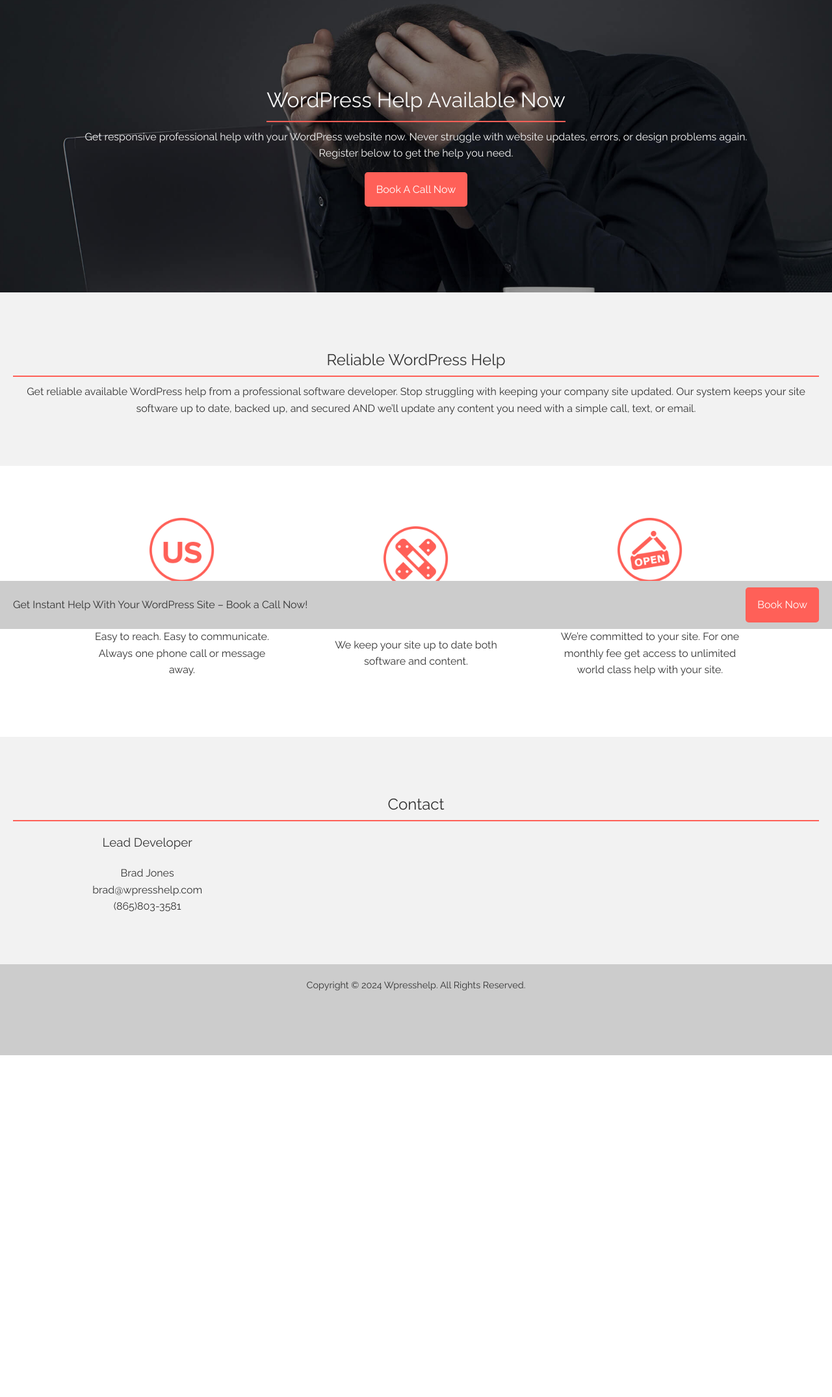
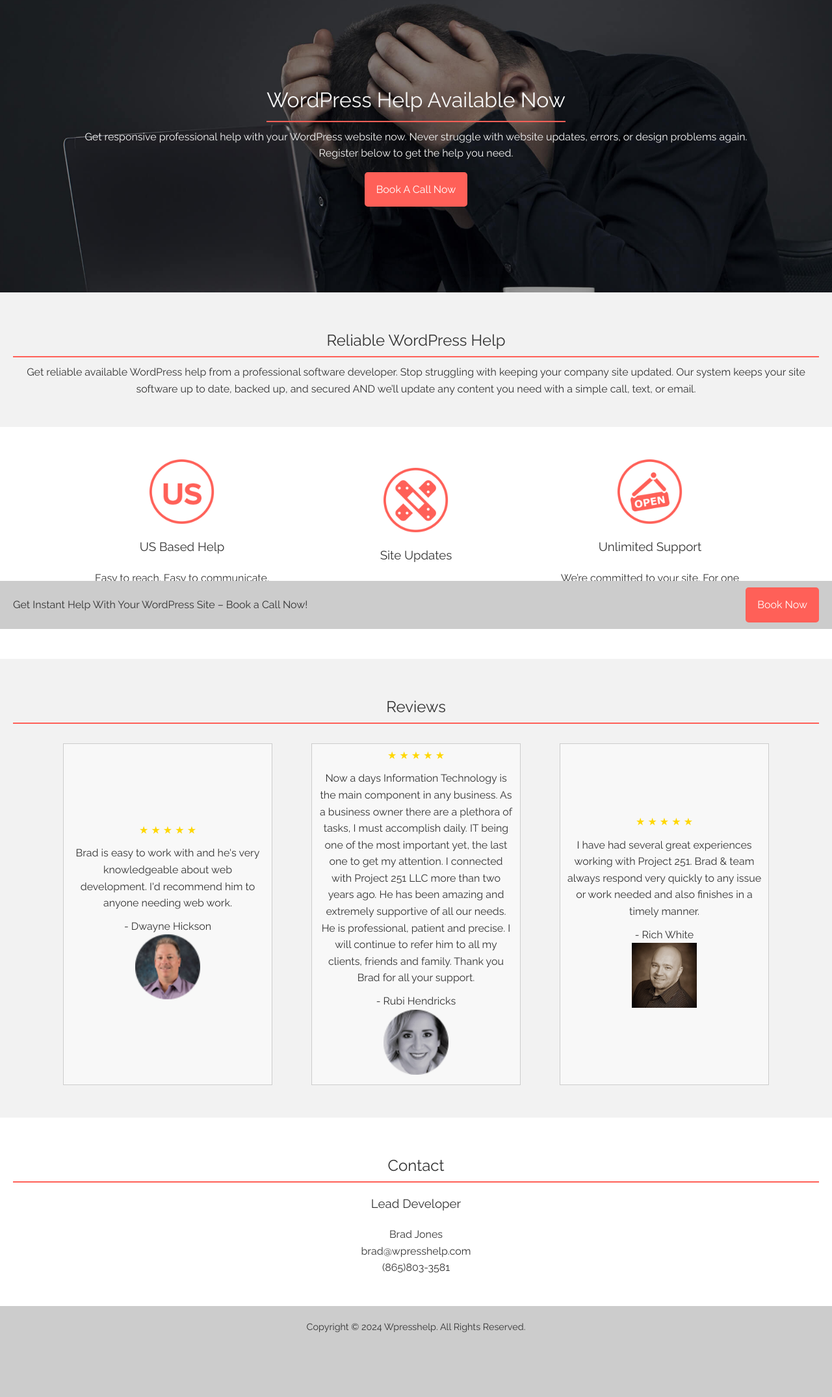
Before and after one commit to pro251/wpresshelp, a Jekyll site: the page built from index.html, in a window 1280 px wide. Shown: the whole page at 65% size. Built offline with Jekyll 4.4.1, drawn with Linux system fonts in a browser that asks for light colours; before the commit the page ends 1624 px from its top, so only the background shows below that.

Commit message:
Add reviews section

```diff
--- /dev/null
+++ b/_includes/homepage/contact.html
@@ -0,0 +1,9 @@
+<div class="container-heading">
+    <h2>Contact</h2>
+</div>
+<div class="container-content">
+    <div class="contact-info">
+        <h3>Lead Developer</h3>
+        <p>Brad Jones<br>brad@wpresshelp.com<br>(865)803-3581</p>
+    </div>
+</div>
--- /dev/null
+++ b/_includes/homepage/hero.html
@@ -0,0 +1,12 @@
+<div id="homepage-hero">
+    <h1>WordPress Help Available Now</h1>
+    <div class="content">
+        <p>Get responsive professional help with your WordPress website now. Never struggle with website updates,
+            errors,
+            or design problems again. Register below to get the help you need.</p>
+        <a href="https://calendly.com/wpresshelp/15min"
+           class="btn btn-primary"
+           target="_blank"
+           rel="noopener noreferrer">Book A Call Now</a>
+    </div>
+</div>
--- /dev/null
+++ b/_includes/homepage/reviews.html
@@ -0,0 +1,47 @@
+<div class="container-heading">
+    <h2>Reviews</h2>
+</div>
+<div class="feature reviews">
+    <div class="container-item">
+        <div class="star-rating">
+            <span class="star">&#9733;</span>
+            <span class="star">&#9733;</span>
+            <span class="star">&#9733;</span>
+            <span class="star">&#9733;</span>
+            <span class="star">&#9733;</span>
+        </div>
+        <p>Brad is easy to work with and he's very knowledgeable about web development. I'd recommend him to anyone
+            needing web work.</p>
+        <span>- Dwayne Hickson</span>
+        <img src="{{ 'assets/images/reviews/dwayne.png' | relative_url }}" alt="Dwayne Hickson Picture">
+    </div>
+    <div class="container-item">
+        <div class="star-rating">
+            <span class="star">&#9733;</span>
+            <span class="star">&#9733;</span>
+            <span class="star">&#9733;</span>
+            <span class="star">&#9733;</span>
+            <span class="star">&#9733;</span>
+        </div>
+        <p>Now a days Information Technology is the main component in any business. As a business owner there are a
+            plethora of tasks, I must accomplish daily. IT being one of the most important yet, the last one to get
+            my attention. I connected with Project 251 LLC more than two years ago. He has been amazing and
+            extremely supportive of all our needs. He is professional, patient and precise. I will continue to refer
+            him to all my clients, friends and family. Thank you Brad for all your support.</p>
+        <span>- Rubi Hendricks</span>
+        <img src="{{ 'assets/images/reviews/rubi.png' | relative_url }}" alt="Rubi Hendricks Picture">
+    </div>
+    <div class="container-item">
+        <div class="star-rating">
+            <span class="star">&#9733;</span>
+            <span class="star">&#9733;</span>
+            <span class="star">&#9733;</span>
+            <span class="star">&#9733;</span>
+            <span class="star">&#9733;</span>
+        </div>
+        <p>I have had several great experiences working with Project 251. Brad & team always respond very quickly to
+            any issue or work needed and also finishes in a timely manner.</p>
+        <span>- Rich White</span>
+        <img src="{{ 'assets/images/reviews/rich.png' | relative_url }}" alt="Rich White Picture">
+    </div>
+</div>
--- /dev/null
+++ b/_includes/homepage/services.html
@@ -0,0 +1,18 @@
+<div class="feature">
+    <div class="container-item">
+        <img src="{{ 'assets/images/icon-us.png' | relative_url }}" alt="US Based Help">
+        <h3>US Based Help</h3>
+        <p>Easy to reach. Easy to communicate. Always one phone call or message away.</p>
+    </div>
+    <div class="container-item">
+        <img src="{{ 'assets/images/icon-one-time.png' | relative_url }}" alt="Site Updates">
+        <h3>Site Updates</h3>
+        <p>We keep your site up to date both software and content.</p>
+    </div>
+    <div class="container-item">
+        <img src="{{ 'assets/images/icon-open.png' | relative_url }}" alt="Unlimited Support">
+        <h3>Unlimited Support</h3>
+        <p>We’re committed to your site. For one monthly fee get access to unlimited world class help with your
+            site.</p>
+    </div>
+</div>
--- /dev/null
+++ b/_includes/partials/fixedcta.html
@@ -0,0 +1,9 @@
+<div class="fixed-bottom-container" id="fixed-bottom-container">
+    <div class="content">
+        Get Instant Help With Your WordPress Site – Book a Call Now!
+        <a href="https://calendly.com/wpresshelp/15min"
+           class="btn btn-primary"
+           target="_blank"
+           rel="noopener noreferrer">Book Now</a>
+    </div>
+</div>
--- a/_sass/_base.scss
+++ b/_sass/_base.scss
@@ -30,6 +30,10 @@
   margin-top: 0;
 }
 
+.star-rating {
+  color: gold;
+}
+
 footer {
   min-height: 100px;
 }
--- a/_sass/_colors.scss
+++ b/_sass/_colors.scss
@@ -1,6 +1,7 @@
 // _sass/_colors.scss
 $white: #f8f8f8;
 $black: #333333;
+$grey: #ccc;
 $brand-primary: #ff6058;
 $cta-text: #ffffff;
 
--- a/_sass/_container.scss
+++ b/_sass/_container.scss
@@ -11,7 +11,31 @@
     margin-bottom: 10px;
   }
 
-  &.feature {
+  &.dark {
+    .container-heading, .container-content {
+      width: 100%;
+    }
+
+    .contact-info {
+      @media (min-width: 768px) {
+        flex: 0 0 33.333%;
+        max-width: 33.333%;
+        &:not(:first-child) {
+          display: none;
+        }
+      }
+    }
+  }
+}
+
+.reviews .container-item {
+  background-color: $white;
+  border: 1px solid $grey;
+  padding: 5px 10px;
+  align-items: start;
+}
+
+.feature {
   display: flex;
   flex-wrap: wrap;
   justify-content: center;
@@ -38,25 +62,18 @@
   }
 }
 
-  &.dark {
-    .container-heading, .container-content {
-      width: 100%;
-    }
-
-    .contact-info {
-      @media (min-width: 768px) {
-        flex: 0 0 33.333%;
-        max-width: 33.333%;
-        &:not(:first-child) {
-          display: none;
-        }
-      }
-    }
-  }
+.container.feature.reviews .container-item {
+  flex: 1 1 22%;
+  max-width: 22%;
+  box-sizing: border-box;
+  display: flex;
+  flex-direction: column;
+  align-items: center;
+  text-align: center;
 }
 
 @media (min-width: 768px) {
   .container {
-    padding: 60px 20px;
+    padding: 30px 20px;
   }
 }
--- a/index.html
+++ b/index.html
@@ -5,59 +5,25 @@
 Elevate your business online with professional, personalized help."
 ---
 
-<div id="homepage-hero">
-    <h1>WordPress Help Available Now</h1>
-    <div class="content">
-        <p>Get responsive professional help with your WordPress website now. Never struggle with website updates, errors,
-            or design problems again. Register below to get the help you need.</p>
-        <a href="https://calendly.com/wpresshelp/15min"
-           class="btn btn-primary"
-           target="_blank"
-           rel="noopener noreferrer">Book A Call Now</a>
-    </div>
+{% include homepage/hero.html %}
+
+<div class="container dark">
+    <h2>Reliable WordPress Help</h2>
+    <p>Get reliable available WordPress help from a professional software developer. Stop struggling with keeping your
+        company site updated. Our system keeps your site software up to date, backed up, and secured AND we’ll update
+        any content you need with a simple call, text, or email.</p>
+</div>
+
+<div class="container">
+ {% include homepage/services.html %}
 </div>
 
 <div class="container dark">
-    <h2>Reliable WordPress Help</h2>
-    <p>Get reliable available WordPress help from a professional software developer. Stop struggling with keeping your company site updated. Our system keeps your site software up to date, backed up, and secured AND we’ll update any content you need with a simple call, text, or email.</p>
+    {% include homepage/reviews.html %}
 </div>
 
-<div class="container feature">
-    <div class="container-item">
-        <img src="{{ 'assets/images/icon-us.png' | relative_url }}" alt="US Based Help">
-        <h3>US Based Help</h3>
-        <p>Easy to reach. Easy to communicate. Always one phone call or message away.</p>
-    </div>
-    <div class="container-item">
-        <img src="{{ 'assets/images/icon-one-time.png' | relative_url }}" alt="Site Updates">
-        <h3>Site Updates</h3>
-        <p>We keep your site up to date both software and content.</p>
-    </div>
-    <div class="container-item">
-        <img src="{{ 'assets/images/icon-open.png' | relative_url }}" alt="Unlimited Support">
-        <h3>Unlimited Support</h3>
-        <p>We’re committed to your site. For one monthly fee get access to unlimited world class help with your site.</p>
-    </div>
+<div class="container">
+    {% include homepage/contact.html %}
 </div>
 
-<div class="container dark">
-    <div class="container-heading">
-        <h2>Contact</h2>
-    </div>
-    <div class="container-content">
-        <div class="contact-info">
-            <h3>Lead Developer</h3>
-            <p>Brad Jones<br>brad@wpresshelp.com<br>(865)803-3581</p>
-        </div>
-    </div>
-</div>
-
-<div class="fixed-bottom-container" id="fixed-bottom-container">
-    <div class="content">
-        Get Instant Help With Your WordPress Site – Book a Call Now!
-        <a href="https://calendly.com/wpresshelp/15min"
-           class="btn btn-primary"
-           target="_blank"
-           rel="noopener noreferrer">Book Now</a>
-    </div>
-</div>
+{% include partials/fixedcta.html %}
```
Also changed, not shown: assets/images/google-map.jpg (added), assets/images/reviews/dwayne.png (added), assets/images/reviews/google_small_icon.png (added), assets/images/reviews/jason.png (added), assets/images/reviews/rich.png (added), assets/images/reviews/rubi.png (added). Lines whose indentation alone changed are shown as unchanged.
